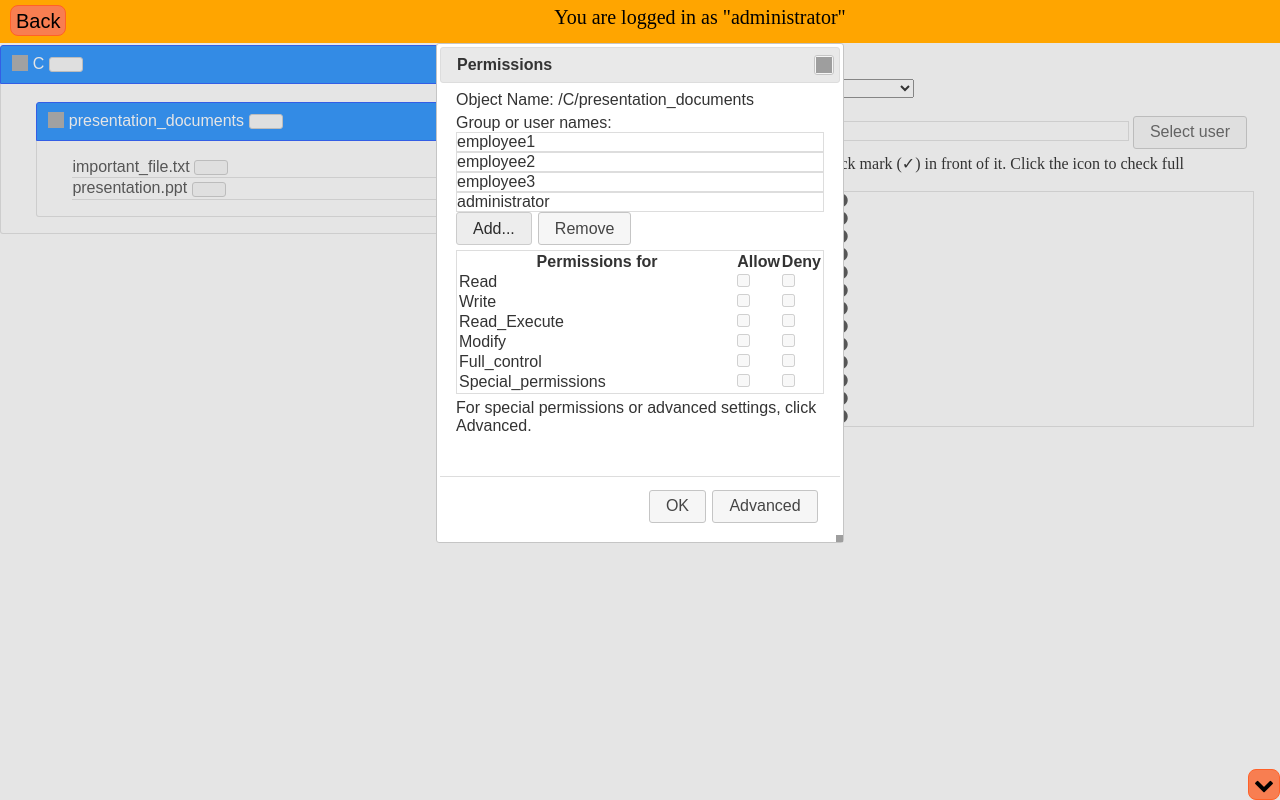
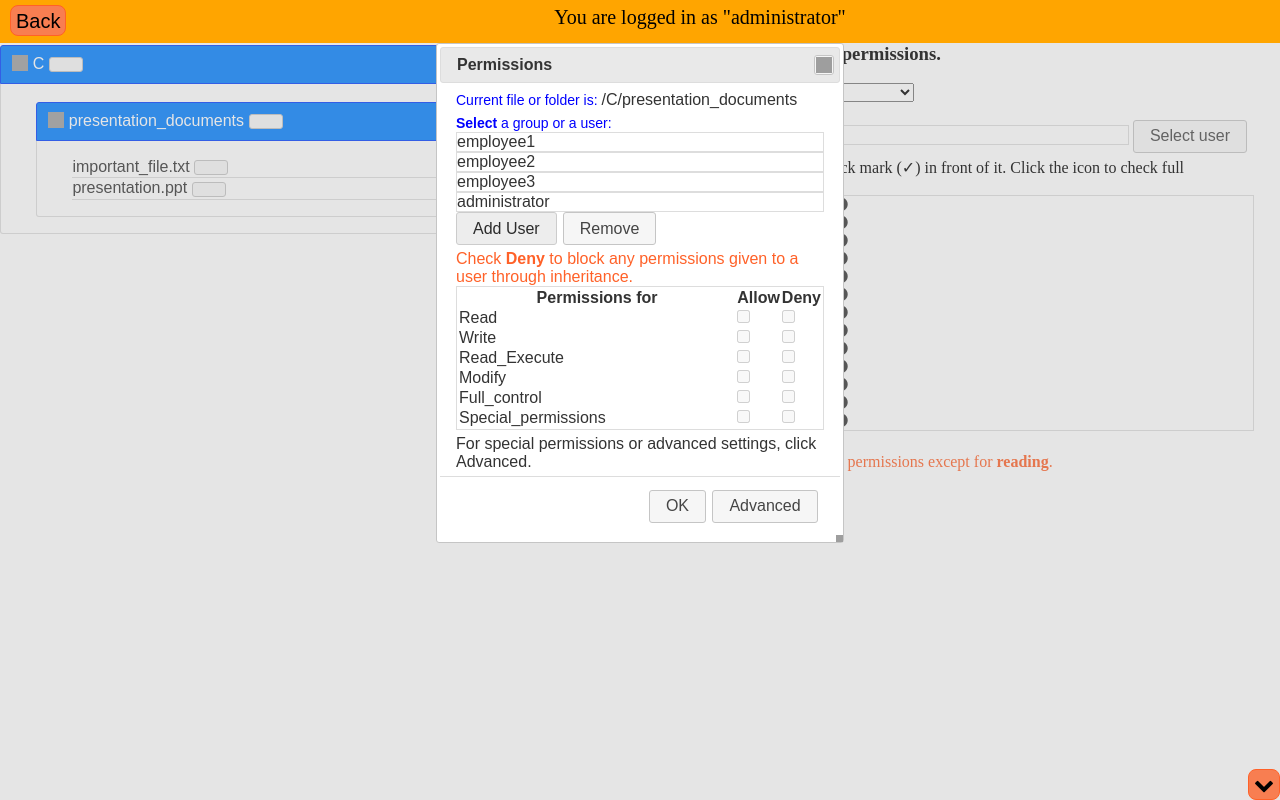
Before and after one commit to cse-256-f22/gender-mag-project-kyerra-danni, a website: page wrapper_add_new_user.html in a window 1280 px wide. Both pictures are taken after a click on the button 265 px from the left and 121 px from the top of the page. Drawn offline with nearby package versions, Linux system fonts and the light colour scheme; grey boxes are pictures that could not be loaded; a web font is replaced by a local one.

Commit message:
added info

```diff
--- a/core/tracker.css
+++ b/core/tracker.css
@@ -28,3 +28,12 @@
 .top-banner-button:hover {
     background-color: rgb(255, 97, 40);
 }
+
+.sub-title {
+    color: blue;
+    font-size: 14px;
+}
+
+.about {
+    color: rgb(255, 97, 40);
+}
--- a/view.js
+++ b/view.js
@@ -1,11 +1,11 @@
 // ---- Define your dialogs  and panels here ----
 var files = [];
-let side_title = document.createElement('p');
-let title_text = document.createTextNode('Check current permissions.');
+let side_title = document.createElement('h3');
+let title_text = document.createTextNode('Check up-to-date effective permissions.');
 side_title.append(title_text)
 $('#sidepanel').append(side_title)
 
-
+// for select file
 let file_p = document.createElement('p');
 let file_text = document.createTextNode("1. Select a file or a folder.");
 file_p.append(file_text)
@@ -17,10 +17,7 @@ select_list.id = 'select_file'
 form.appendChild(select_list);
 $('#sidepanel').append(form);
 
-
-
-
-
+// for select user
 side_title = document.createElement('p');
 title_text = document.createTextNode('2. Select a user');
 side_title.append(title_text)
@@ -33,28 +30,24 @@ let new_select = define_new_user_select_field('permission', 'Select user', on_us
     $('#permission').attr('username', selected_user)
     $('#permission').attr('filepath', document.getElementById("select_file").value)
 })
-
-// for select user
 $('#sidepanel').append(new_select)
 
 
-
-// for select file
-
-
-
-
-
+// for info panel
 let panel_info = document.createElement('p');
 let info_text = document.createTextNode("3. Allowed permissions has a check mark (✓) in front of it. Click the icon to check full explanation of the permission.");
 panel_info.append(info_text)
 $('#sidepanel').append(panel_info)
-
-
-
 $('#sidepanel').append(new_per)
 
 
+// for instruction
+side_title = document.createElement('h3');
+title_text = document.createTextNode('Quick notes:');
+side_title.append(title_text)
+$('#sidepanel').append(side_title)
+about_changeable = $('<div class="about"><b>Changeable permissions</b> are any permissions except for <b>reading</b>. </div>')
+$('#sidepanel').append(about_changeable)
 
 // ---- Display file structure ----
 let dialog = define_new_dialog("dialog", 'Permission Information', options = {});
--- a/view_baseline.js
+++ b/view_baseline.js
@@ -29,10 +29,14 @@ perm_dialog = define_new_dialog('permdialog', title='Permissions', options = {
 
 // Make the initial "Object Name:" text:
 // If you pass in valid HTML to $(), it will *create* elements instead of selecting them. (You still have to append them, though)
-obj_name_div = $('<div id="permdialog_objname" class="section">Object Name: <span id="permdialog_objname_namespan"></span> </div>')
+obj_name_div = $('<div id="permdialog_objname" class="section"><span class="sub-title">Current file or folder is: </span><span id="permdialog_objname_namespan"></span> </div>')
 
 //Make the div with the explanation about special permissions/advanced settings:
 advanced_expl_div = $('<div id="permdialog_advanced_explantion_text">For special permissions or advanced settings, click Advanced.</div>')
+
+// added instructions
+
+about_deny = $('<div class="about">Check <b>Deny</b> to block any permissions given to a user through inheritance.</div>')
 
 // Make the (grouped) permission checkboxes table:
 grouped_permissions = define_grouped_permission_checkboxes('permdialog_grouped_permissions')
@@ -48,7 +52,7 @@ file_permission_users.css({
 })
 
 // Make button to add a new user to the list:
-perm_add_user_select = define_new_user_select_field('perm_add_user', 'Add...', on_user_change = function(selected_user){
+perm_add_user_select = define_new_user_select_field('perm_add_user', 'Add User', on_user_change = function(selected_user){
     let filepath = perm_dialog.attr('filepath')
     if(selected_user && (selected_user.length > 0) && (selected_user in all_users)) { // sanity check that a user is actually selected (and exists)
         let expected_user_elem_id = `permdialog_file_user_${selected_user}`
@@ -145,10 +149,11 @@ perm_remove_user_button.click(function(){
 
 // --- Append all the elements to the permissions dialog in the right order: ---
 perm_dialog.append(obj_name_div)
-perm_dialog.append($('<div id="permissions_user_title">Group or user names:</div>'))
+perm_dialog.append($('<div id="permissions_user_title"><span class="sub-title"><b>Select</b> a group or a user:</span></div>'))
 perm_dialog.append(file_permission_users)
 perm_dialog.append(perm_add_user_select)
 perm_add_user_select.append(perm_remove_user_button) // Cheating a bit again - add the remove button the the 'add user select' div, just so it shows up on the same line.
+perm_dialog.append(about_deny)
 perm_dialog.append(grouped_permissions)
 perm_dialog.append(advanced_expl_div)
 
```
Also changed, not shown: index.html (+2 -2 lines).
